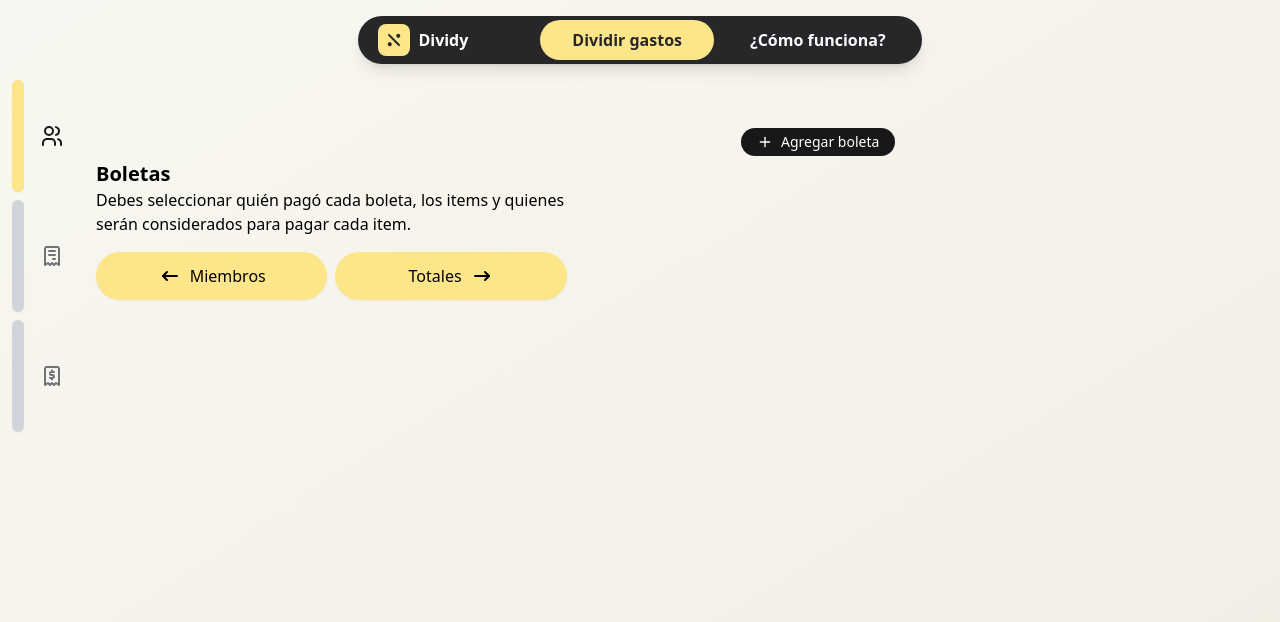
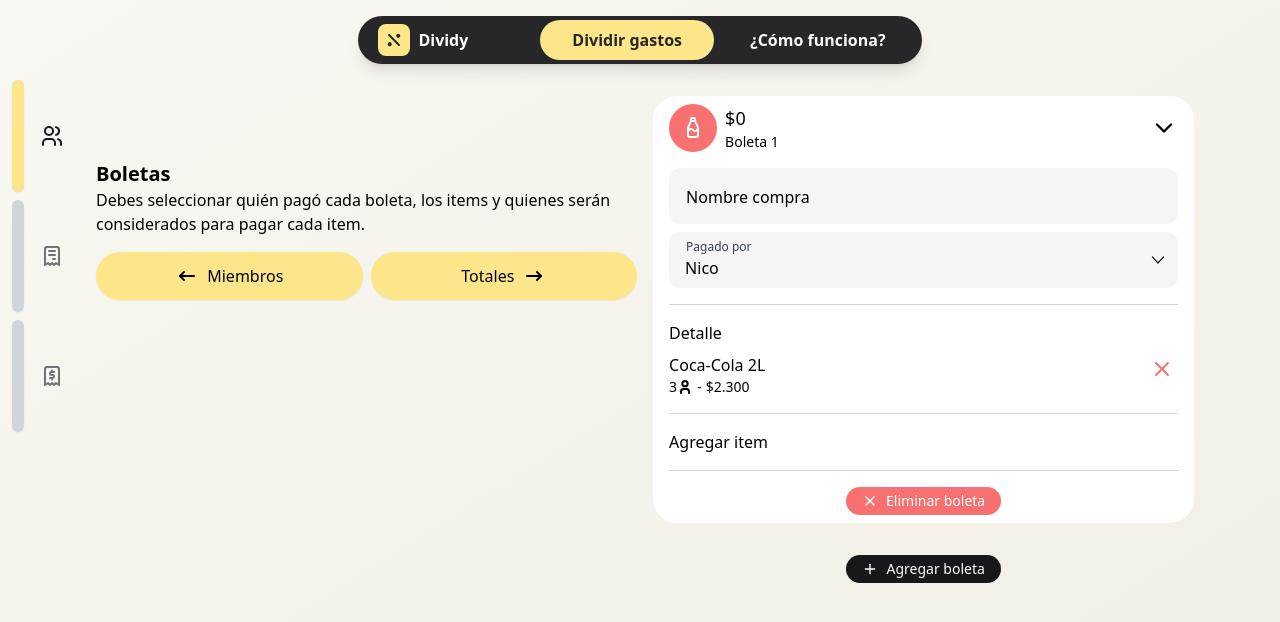
Before and after one commit to nicosmico/dividy-frontend, a React (Vite) app: page /split-bills/bills in a window 1280 px wide. Shown: the top 622 px of the page. Built offline with nearby package versions, Linux system fonts and the light colour scheme.

Commit message:
refactor(Bills): Separate forms

```diff
--- a/src/components/form/Input.tsx
+++ b/src/components/form/Input.tsx
@@ -10,8 +10,9 @@ interface Props extends React.InputHTMLAttributes<HTMLInputElement> {
   register?: UseFormRegisterReturn<string>; // For react-hook-form
 }
 export function Input({ label, icon, onIconClick, register, ...props }: Props) {
-  const randomNumber = Math.random().toString().replace('.', '').slice(1, 5);
-  const id = register?.name ? register.name + randomNumber : props.id;
+  const id = register?.name
+    ? `${register.name}-${crypto.randomUUID()}`
+    : props.id;
   return (
     <div className='relative w-full'>
       <input
--- /dev/null
+++ b/src/features/split-bills/components/BillCard.tsx
@@ -0,0 +1,86 @@
+import { IconBottle, IconChevronDown, IconX } from '@tabler/icons-react';
+import { useMemo, useState } from 'react';
+import { Card, Divider, IconButton, RoundedButton } from 'src/components/ui';
+import { debounce } from 'src/utils/debounce';
+import { formatToCurrency } from 'src/utils/format-to';
+import { BillForm } from '..';
+import { Bill } from '../types/bill';
+import { TBillForm } from './BillForm';
+import { ItemsList } from './ItemsList';
+
+interface Props {
+  uuid: string;
+  bill?: Bill;
+  onRemoveBill: (uuid: string) => void;
+  onBillChange: (uuid: string, bill: TBillForm) => void;
+  onInvalidBill: (uuid: string) => void;
+}
+export function BillCard({
+  uuid,
+  bill,
+  onRemoveBill,
+  onBillChange,
+  onInvalidBill,
+}: Props) {
+  const [name, setName] = useState<string>(bill?.name ?? 'Boleta 1');
+  const [total] = useState<number>(0);
+
+  const handleValidBill = (values: TBillForm) => {
+    setName(values.name);
+    debounceOnBillChange(uuid, values);
+  };
+
+  const debounceOnBillChange = useMemo(
+    () =>
+      debounce((uuid: string, values: TBillForm) => {
+        onBillChange(uuid, values);
+      }, 300),
+    [onBillChange]
+  );
+
+  return (
+    <Card className='space-y-4'>
+      <div className='flex items-center justify-between gap-2'>
+        <div className='aspect-square rounded-full bg-red-400 p-3 text-white'>
+          <IconBottle />
+        </div>
+        <div className='w-full'>
+          <h2 className='text-lg font-medium'>{formatToCurrency(total)}</h2>
+          <h1 className='text-sm font-medium'>{name}</h1>
+        </div>
+        <IconButton className='p-0'>
+          <IconChevronDown size={28}></IconChevronDown>
+        </IconButton>
+      </div>
+
+      {/* Bill form */}
+      <BillForm
+        onValid={handleValidBill}
+        onInvalid={() => onInvalidBill(uuid)}
+      ></BillForm>
+      <Divider />
+
+      {/* Detail */}
+      <div className='space-y-2'>
+        <h3 className='font-medium'>Detalle</h3>
+        <ItemsList />
+      </div>
+      <Divider />
+
+      {/* Item form */}
+      <div className='space-y-2'>
+        <h3 className='font-medium'>Agregar item</h3>
+        {/* <BillItemForm onSubmit={console.log}></BillItemForm> */}
+      </div>
+      <Divider />
+
+      <RoundedButton
+        className='mx-auto bg-red-400 px-4 py-1 text-sm text-white'
+        onClick={() => onRemoveBill(uuid)}
+      >
+        <IconX size={16}></IconX>
+        Eliminar boleta
+      </RoundedButton>
+    </Card>
+  );
+}
--- /dev/null
+++ b/src/features/split-bills/components/BillForm.tsx
@@ -0,0 +1,50 @@
+import { zodResolver } from '@hookform/resolvers/zod';
+import { FieldErrors, useForm } from 'react-hook-form';
+import { Input, Select } from 'src/components/form';
+import { z } from 'zod';
+
+const BILL_FORM_SCHEMA = z.object({
+  name: z.string().min(1, 'Debes ingresar un nombre'),
+  paidBy: z.string().min(1, 'Ingresa quién hizo esta compra'),
+});
+export type TBillForm = z.infer<typeof BILL_FORM_SCHEMA>;
+
+interface Props {
+  defaultValues?: TBillForm;
+  onValid: (values: TBillForm) => void;
+  onInvalid: (values: FieldErrors<TBillForm>) => void;
+}
+export function BillForm({ defaultValues, onValid, onInvalid }: Props) {
+  const { register, handleSubmit } = useForm<TBillForm>({
+    resolver: zodResolver(BILL_FORM_SCHEMA),
+    defaultValues,
+  });
+
+  return (
+    <form
+      className='space-y-2'
+      onChange={handleSubmit(onValid, onInvalid)}
+      onSubmit={handleSubmit(onValid, onInvalid)}
+    >
+      <div>
+        <Input
+          type='text'
+          label='Nombre compra'
+          register={register('name')}
+          className='bg-neutral-100'
+        />
+      </div>
+      <div>
+        <Select
+          label='Pagado por'
+          register={register('paidBy')}
+          className='bg-neutral-100'
+        >
+          <option value='1'>Nico</option>
+          <option value='2'>Manuel</option>
+          <option value='3'>Alejandra</option>
+        </Select>
+      </div>
+    </form>
+  );
+}
--- a/src/features/split-bills/components/BillFormItem.tsx
+++ /dev/null
@@ -1,87 +0,0 @@
-import { IconBottle, IconChevronDown, IconX } from '@tabler/icons-react';
-import { UseFormRegister } from 'react-hook-form';
-import { Input, Select } from 'src/components/form';
-import { Divider, IconButton, RoundedButton } from 'src/components/ui';
-import { formatToCurrency } from 'src/utils/format-to';
-import { BillForm, BillForms } from '../schemas/bills';
-import { BillItemForm, ItemForm } from './BillItemForm';
-import ItemsList from './ItemsList';
-
-interface Props {
-  index: number;
-  register: UseFormRegister<BillForms>;
-  value: BillForm;
-  onDelete: () => void;
-}
-export function BillFormItem({ index, register, value, onDelete }: Props) {
-  const onAddItem = (item: ItemForm) => {
-    console.log(item);
-  };
-
-  return (
-    <>
-      <div className='flex items-center justify-between gap-2'>
-        <div className='aspect-square rounded-full bg-red-400 p-3 text-white'>
-          <IconBottle />
-        </div>
-        <div className='w-full'>
-          <h2 className='text-lg font-medium'>
-            {formatToCurrency(value.total)}
-          </h2>
-          <h1 className='text-sm font-medium'>{value.name}</h1>
-        </div>
-        <IconButton className='p-0'>
-          <IconChevronDown size={28}></IconChevronDown>
-        </IconButton>
-      </div>
-
-      {/* Bill form */}
-      <div className='space-y-2'>
-        <div>
-          <Input
-            type='text'
-            label='Nombre compra'
-            register={register(`bills.${index}.name`)}
-            className='bg-neutral-100'
-          />
-        </div>
-        <div>
-          <Select
-            label='Pagado por'
-            register={register(`bills.${index}.paidBy`)}
-            className='bg-neutral-100'
-          >
-            <option value='1'>Nico</option>
-            <option value='2'>Manuel</option>
-            <option value='3'>Alejandra</option>
-          </Select>
-        </div>
-      </div>
-      <Divider />
-
-      {/* Detail */}
-      <div className='space-y-2'>
-        <h3 className='font-medium'>Detalle</h3>
-        <ItemsList />
-      </div>
-      <Divider />
-
-      {/* Item form */}
-      <div className='space-y-2'>
-        <h3 className='font-medium'>Agregar item</h3>
-        <BillItemForm onSubmit={onAddItem}></BillItemForm>
-      </div>
-      <Divider />
-
-      <RoundedButton
-        className='mx-auto bg-red-400 px-4 py-1 text-sm text-white'
-        onClick={() => onDelete()}
-      >
-        <IconX size={16}></IconX>
-        Eliminar boleta
-      </RoundedButton>
-    </>
-  );
-}
-
-export default BillFormItem;
--- a/src/features/split-bills/components/BillItemForm.tsx
+++ b/src/features/split-bills/components/BillItemForm.tsx
@@ -9,19 +9,18 @@ const ITEM_FORM_SCHEMA = z.object({
   name: z.string().min(1, 'Debes ingresar un nombre'),
   price: z.coerce.number().min(1, 'Debe ser mayor que 0'),
 });
-export type ItemForm = z.infer<typeof ITEM_FORM_SCHEMA>;
+export type TBillItemForm = z.infer<typeof ITEM_FORM_SCHEMA>;
 
 interface Props {
-  onSubmit: (item: ItemForm) => void;
+  defaultValues?: TBillItemForm;
 }
-export function BillItemForm({ onSubmit }: Props) {
+export function BillItemForm({ defaultValues }: Props) {
   const {
     register,
-    handleSubmit,
     formState: { errors },
-    reset,
-  } = useForm<ItemForm>({
+  } = useForm<TBillItemForm>({
     resolver: zodResolver(ITEM_FORM_SCHEMA),
+    defaultValues,
   });
 
   return (
@@ -46,18 +45,9 @@ export function BillItemForm({ onSubmit }: Props) {
           <InputError errors={errors.price}></InputError>
         </div>
       </div>
-      <IconButton
-        type='button'
-        className='mt-1 h-min bg-zinc-800 text-white'
-        onClick={handleSubmit((data) => {
-          onSubmit(data);
-          reset();
-        })}
-      >
+      <IconButton type='button' className='mt-1 h-min bg-zinc-800 text-white'>
         <IconPlus />
       </IconButton>
     </div>
   );
 }
-
-export default BillItemForm;
--- a/src/features/split-bills/components/BillsFormList.tsx
+++ b/src/features/split-bills/components/BillsFormList.tsx
@@ -1,75 +1,55 @@
-import { zodResolver } from '@hookform/resolvers/zod';
 import { IconPlus } from '@tabler/icons-react';
-import { useMemo } from 'react';
-import { useFieldArray, useForm } from 'react-hook-form';
-import { Card, RoundedButton } from 'src/components/ui';
-import { debounce } from 'src/utils/debounce';
-import { BillFormItem } from '..';
-import useBills from '../hooks/useBills';
-import { BILL_FORMS_SCHEMA, BillForm, BillForms } from '../schemas/bills';
+import { useState } from 'react';
+import { RoundedButton } from 'src/components/ui';
+import { BillCard } from './BillCard';
+import { TBillForm } from './BillForm';
 
 export function BillsFormList() {
-  const { bills, setBills, deleteBill } = useBills();
+  // const { bills, setBills, deleteBill } = useBills();
+  const [billsList, setBillsList] = useState<string[]>([crypto.randomUUID()]);
+  const [invalidForms, setInvalidForms] = useState<string[]>([]);
 
-  const { control, register, watch, handleSubmit } = useForm<BillForms>({
-    resolver: zodResolver(BILL_FORMS_SCHEMA),
-    shouldFocusError: false,
-    defaultValues: { bills },
-  });
-  const { fields, append, remove } = useFieldArray({
-    control,
-    name: 'bills',
-  });
-  const watchItems = watch('bills');
-
-  const handleAdd = () => {
-    append({
-      uuid: crypto.randomUUID(),
-      name: `Nueva boleta ${fields.length + 1}`,
-      paidBy: '1', // TODO: Add ID of the first memeber
-      total: 0,
-      items: [],
-    });
+  const handleAddBill = () => {
+    setBillsList([...billsList, crypto.randomUUID()]);
   };
 
-  const onValid = ({ bills }: BillForms) => {
-    saveBills(bills);
+  const handleRemoveBill = (uuid: string) => {
+    setBillsList([...billsList].filter((id) => id !== uuid));
+    removeFromInvalidForms(uuid);
   };
 
-  const saveBills = useMemo(
-    () =>
-      debounce((bills: BillForm[]) => {
-        setBills(bills);
-      }, 300),
-    [setBills]
-  );
+  const handleBillChange = (uuid: string, values: TBillForm) => {
+    console.log(uuid, values);
+    removeFromInvalidForms(uuid);
+  };
 
-  const onDelete = (id: string, index: number) => {
-    remove(index);
-    deleteBill(id);
+  const handleInvalidBill = (uuid: string) => {
+    setInvalidForms([...invalidForms, uuid]);
+  };
+
+  const removeFromInvalidForms = (uuid: string) => {
+    setInvalidForms([...invalidForms].filter((id) => id !== uuid));
   };
 
   return (
     <>
-      <form onChange={handleSubmit(onValid)} onSubmit={handleSubmit(onValid)}>
+      <div>
         <ul className='space-y-2'>
-          {fields.map((field, index) => (
-            <li key={field.id}>
-              <Card className='space-y-4'>
-                <BillFormItem
-                  index={index}
-                  register={register}
-                  value={watchItems[index]}
-                  onDelete={() => onDelete(field.uuid, index)}
-                />
-              </Card>
+          {billsList.map((uuid) => (
+            <li key={uuid}>
+              <BillCard
+                uuid={uuid}
+                onRemoveBill={handleRemoveBill}
+                onBillChange={handleBillChange}
+                onInvalidBill={handleInvalidBill}
+              ></BillCard>
             </li>
           ))}
         </ul>
-      </form>
+      </div>
       <RoundedButton
         className='mx-auto bg-zinc-900 px-4 py-1 text-sm text-white'
-        onClick={handleAdd}
+        onClick={handleAddBill}
       >
         <IconPlus size={16} />
         Agregar boleta
@@ -77,5 +57,3 @@ export function BillsFormList() {
     </>
   );
 }
-
-export default BillsFormList;
--- a/src/features/split-bills/index.ts
+++ b/src/features/split-bills/index.ts
@@ -1,7 +1,15 @@
-import { BillFormItem } from './components/BillFormItem';
+import { BillCard } from './components/BillCard';
+import { BillForm } from './components/BillForm';
 import { BillsFormList } from './components/BillsFormList';
 import { MemberForm } from './components/MemberForm';
 import { MemberList } from './components/MemberList';
 import { NavigationStep } from './components/NavigationStep';
 
-export { BillFormItem, BillsFormList, MemberForm, MemberList, NavigationStep };
+export {
+  BillCard,
+  BillForm,
+  BillsFormList,
+  MemberForm,
+  MemberList,
+  NavigationStep,
+};
--- a/src/features/split-bills/schemas/bills.ts
+++ /dev/null
@@ -1,23 +0,0 @@
-import { z } from 'zod';
-
-export const BILL_ITEM_FORM_SCHEMA = z.object({
-  uuid: z.string().min(1),
-  name: z.string().min(1, 'Debes ingresar un nombre'),
-  price: z.coerce.number().min(0),
-});
-
-export const BILL_FORM_SCHEMA = z.object({
-  uuid: z.string().min(1),
-  name: z.string().min(1, 'Debes ingresar un nombre'),
-  paidBy: z.string().min(1, 'Ingresa quién hizo esta compra'),
-  total: z.number().min(0),
-  items: BILL_ITEM_FORM_SCHEMA.array(),
-});
-
-export const BILL_FORMS_SCHEMA = z.object({
-  bills: BILL_FORM_SCHEMA.array(),
-});
-
-export type BillItemForm = z.infer<typeof BILL_ITEM_FORM_SCHEMA>;
-export type BillForm = z.infer<typeof BILL_FORM_SCHEMA>;
-export type BillForms = z.infer<typeof BILL_FORMS_SCHEMA>;
```
